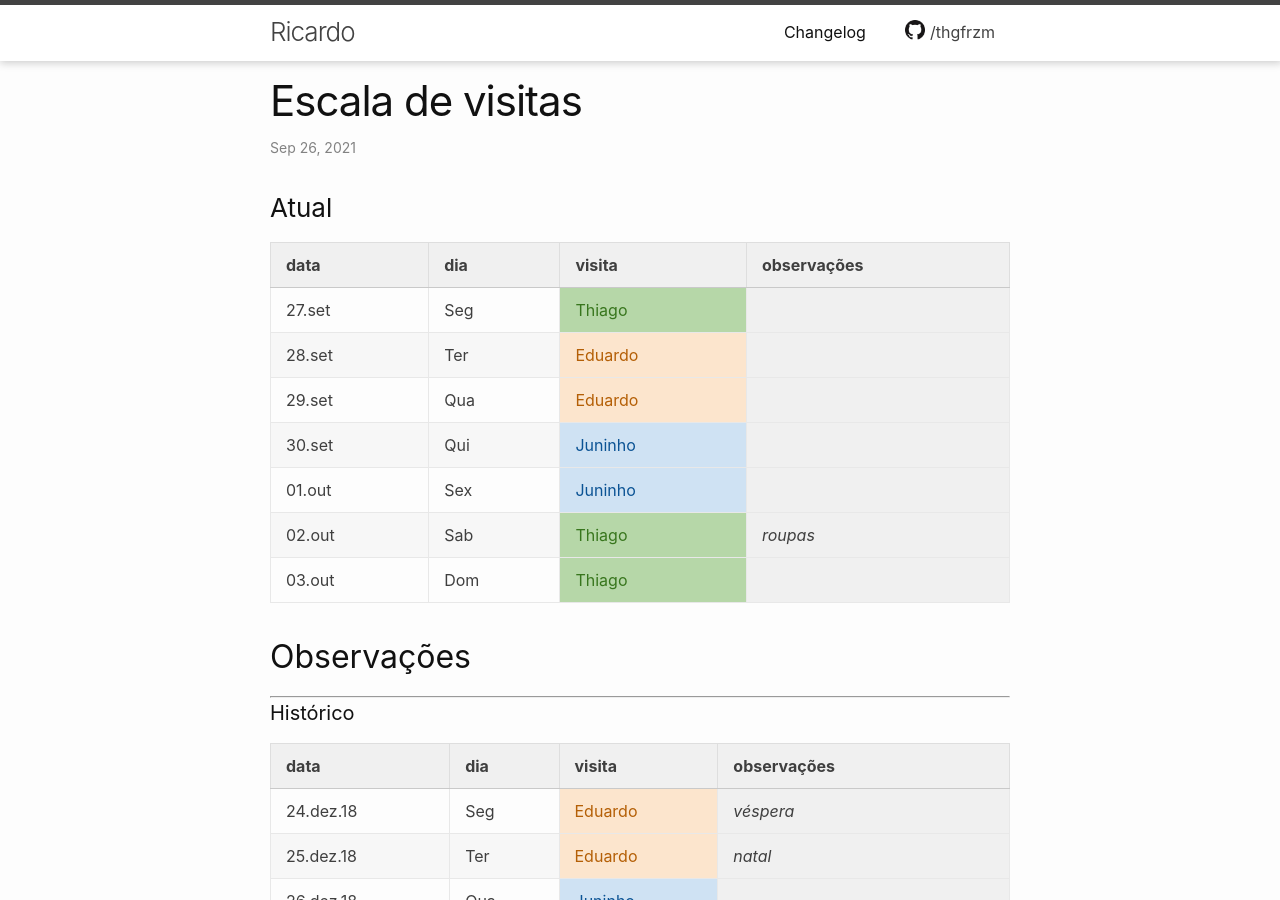
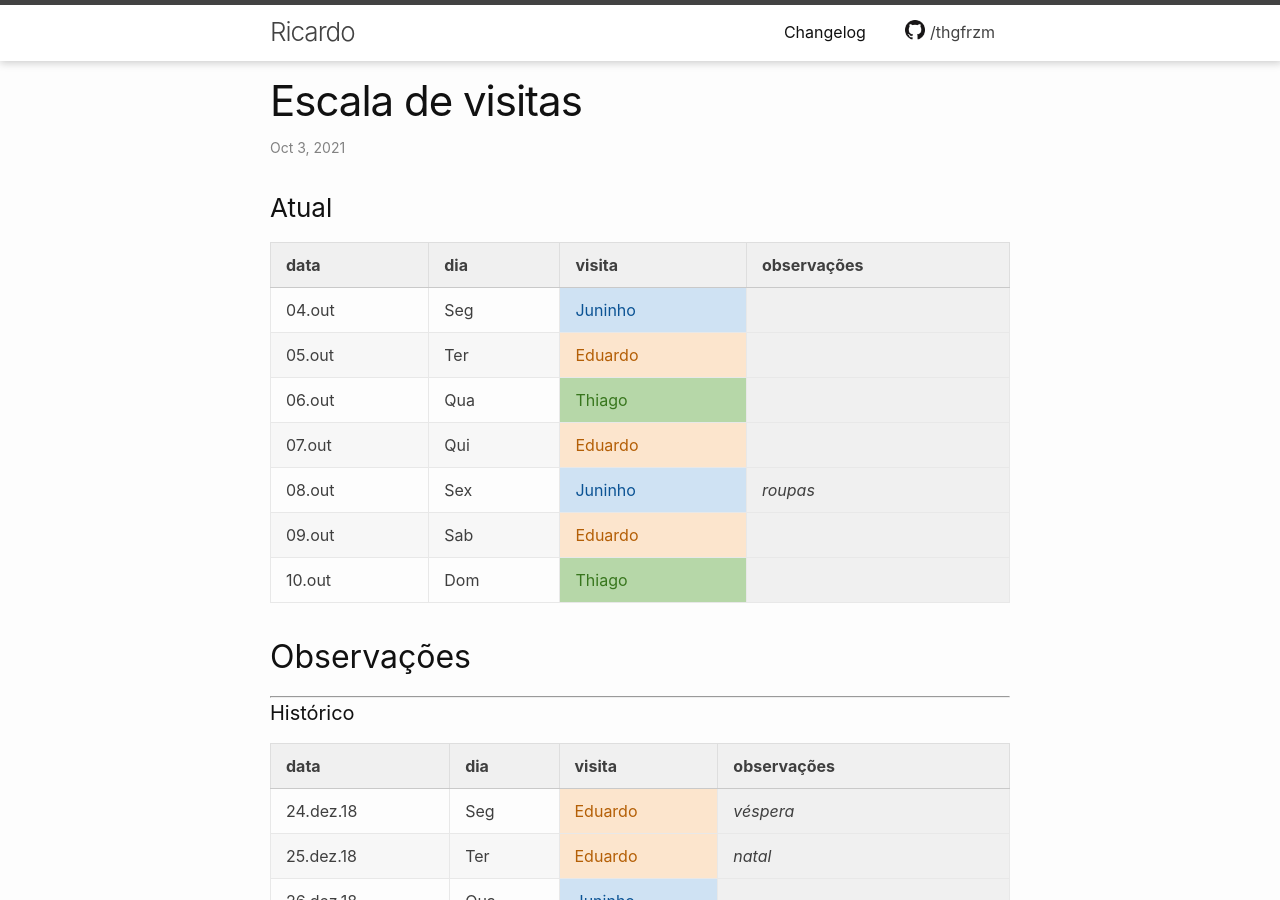
Before and after one commit to thgfrzm/ricardo, a Jekyll site: the page built from _posts/2018-12-23-escala-visitas.markdown, in a window 1280 px wide and 900 px high. Built offline with Jekyll 4.4.1, drawn with Linux system fonts in a browser that asks for light colours; some of the changed text lies outside the part shown.

Commit message:
Update 2018-12-23-escala-visitas.markdown

```diff
--- a/_posts/2018-12-23-escala-visitas.markdown
+++ b/_posts/2018-12-23-escala-visitas.markdown
@@ -1,7 +1,7 @@
 ---
 layout: post
 title:  "Escala de visitas"
-date:   2021-09-26 00:00:00 -0300
+date:   2021-10-03 00:00:00 -0300
 categories: agenda
 ---
 <!--
@@ -15,13 +15,13 @@ categories: agenda
 
 | data   | dia | visita  | observações |
 | ------ | --- | ------- | ----------- |
-| 27.set | Seg | Thiago  |             |
-| 28.set | Ter | Eduardo |             |
-| 29.set | Qua | Eduardo |             |
-| 30.set | Qui | Juninho |             |
-| 01.out | Sex | Juninho |             |
-| 02.out | Sab | Thiago  | _roupas_    |
-| 03.out | Dom | Thiago  |             |
+| 04.out | Seg | Juninho |             |
+| 05.out | Ter | Eduardo |             |
+| 06.out | Qua | Thiago  |             |
+| 07.out | Qui | Eduardo |             |
+| 08.out | Sex | Juninho | _roupas_    |
+| 09.out | Sab | Eduardo |             |
+| 10.out | Dom | Thiago  |             |
 
 ## Observações
 
@@ -1040,3 +1040,10 @@ categories: agenda
 | 24.set    | Sex | Eduardo     | _roupas_            |
 | 25.set    | Sab | Juninho     |                     |
 | 26.set    | Dom | Thiago      |                     |
+| 27.set    | Seg | Thiago      |                     |
+| 28.set    | Ter | Eduardo     |                     |
+| 29.set    | Qua | Eduardo     |                     |
+| 30.set    | Qui | Juninho     |                     |
+| 01.out    | Sex | Juninho     |                     |
+| 02.out    | Sab | Thiago      | _roupas_            |
+| 03.out    | Dom | Thiago      |                     |
```
